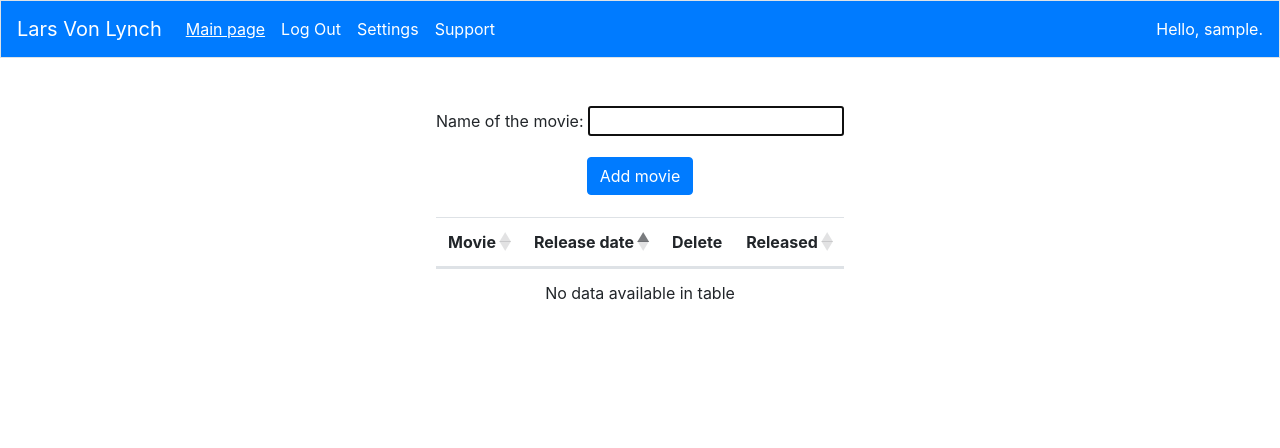
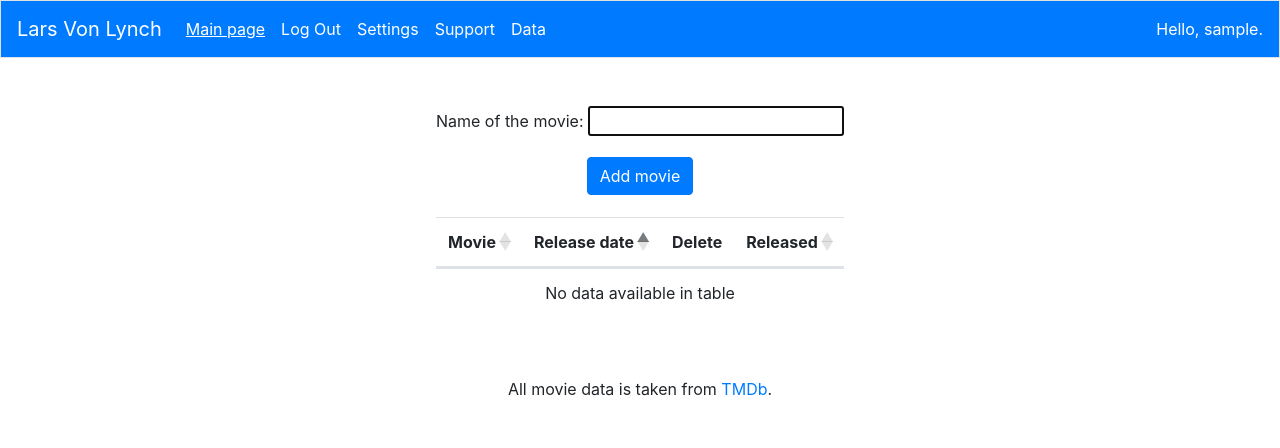
Before and after one commit to vladinstein/larsvonlynch, a Flask app: page / in a window 1280 px wide. Shown: the top 448 px of the page. Run offline with Flask 2, Linux system fonts and the light colour scheme; the visitor is signed in with stand-in values (Sample User, id 1); data comes from the database, SQL or seed files in the repository; data that the repository does not hold is empty; some libraries are stand-ins or nearby versions.

Commit message:
TMDb reference added

```diff
--- a/movierelease/templates/layout.html
+++ b/movierelease/templates/layout.html
@@ -35,6 +35,9 @@
                         <li class="nav-item">
                             <a class="nav-link" href="/support">Support</a>
                         </li>
+                        <li class="nav-item">
+                            <a class="nav-link" href="/data">Data</a>
+                        </li>
                     </ul>
                     <span class="navbar-text">
                             Hello, {{ row["username"] }}.
@@ -62,6 +65,9 @@
             {% endif %}
             {% endwith %}
             {% block main %} {% endblock %}
+            <br>
+            <br>
+            All movie data is taken from <a href="https://www.themoviedb.org/">TMDb</a>.
         </main>
         <script>
             // second most popular answer here
--- a/movierelease/views.py
+++ b/movierelease/views.py
@@ -143,6 +143,15 @@ def add():
         db.session.add(mov)
         db.session.commit()
         return redirect("/")
+
+@app.route("/data")
+@login_required
+def data():
+    """Show the support page"""
+
+    # Get user name to pass it to layout template to say hello.
+    row = Users.query.filter_by(id=session["user_id"]).first()
+    return render_template("data.html", row=row)
 
 @app.route("/delete", methods=["GET", "POST"])
 @login_required
```
Also changed, not shown: movierelease/templates/data.html (added, +13 -0 lines).
